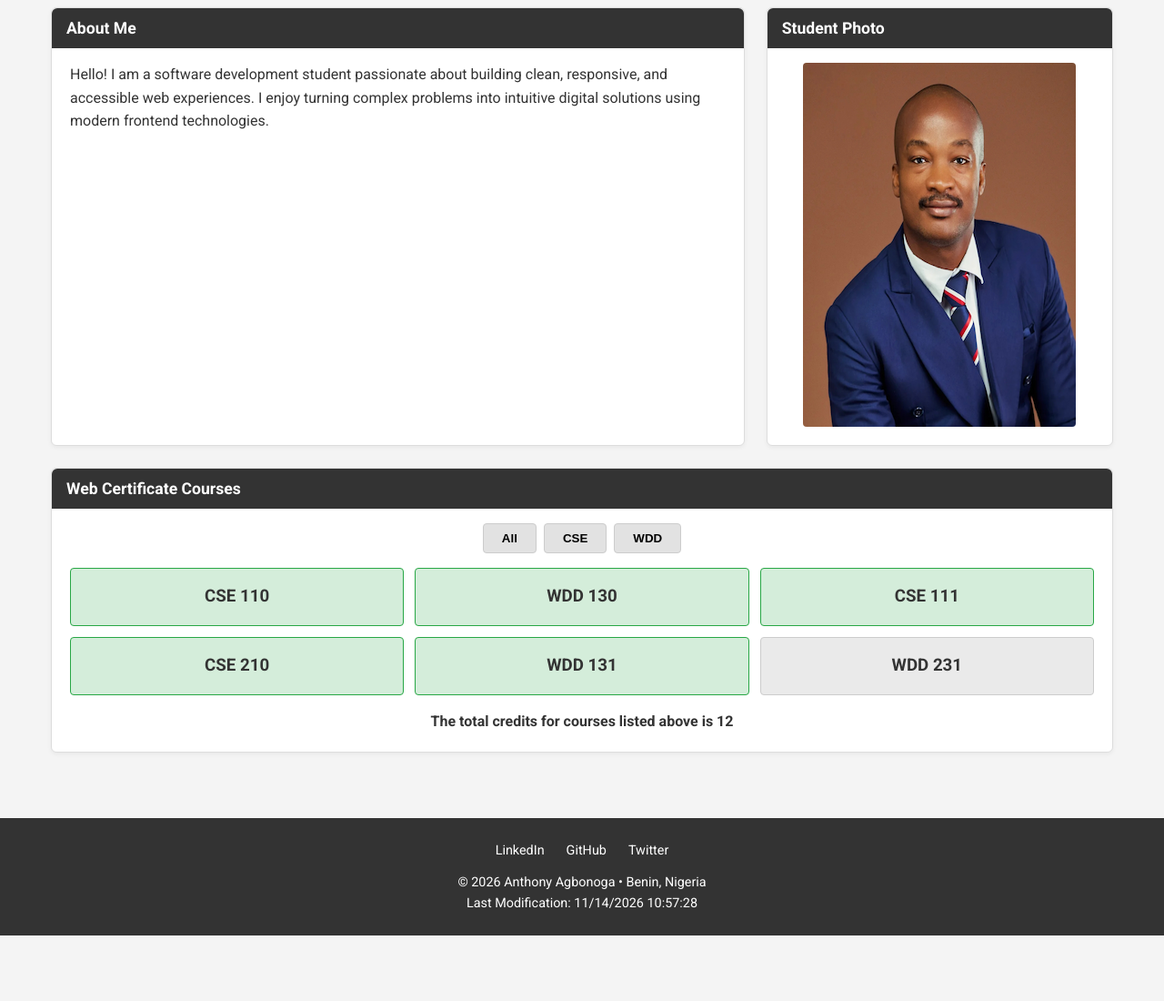
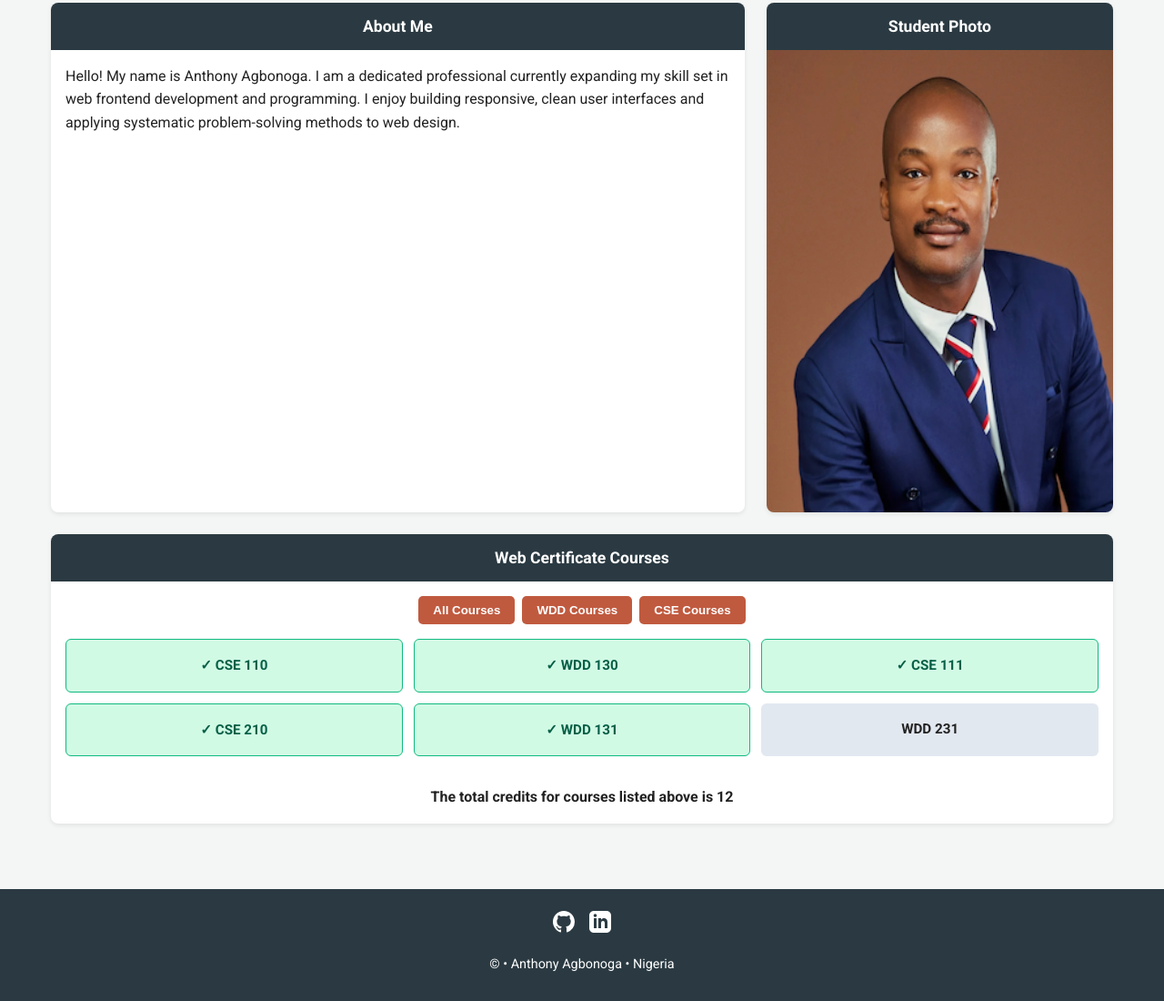
Before and after one commit to toniecee/wdd231, a plain HTML site: page index.html in a window 1280 px wide. Shown: the part 165-1265 px from the top of the page at 91% size. Before the commit the page ends 1193 px from the top, so only its background shows below. Drawn offline with Linux system fonts and the light colour scheme.

Commit message:
complete W01 course home page assignment with responsive layout and dynamic courses

```diff
--- a/index.html
+++ b/index.html
@@ -4,40 +4,29 @@
 <head>
     <meta charset="UTF-8">
     <meta name="viewport" content="width=device-width, initial-scale=1.0">
-    <title>WDD 231 - Course Home Page</title>
-    <meta name="description" content="WDD 231 Course Home Page for Web Frontend Development I">
+    <title>Anthony Agbonoga - WDD 231 - Course Home Page</title>
+    <meta name="description"
+        content="WDD 231 Course Home Page for Anthony Agbonoga, showcasing web development certificate courses, profile information, and project links.">
     <meta name="author" content="Anthony Agbonoga">
 
-    <!-- Open Graph Meta Tags -->
-    <meta property="og:title" content="WDD 231 - Course Home Page - Anthony Agbonoga">
-    <meta property="og:description"
-        content="Explore Anthony Agbonoga's WDD 231 Course Home Page, featuring student profile details, web certificate courses, and interactive JavaScript projects.">
-    <meta property="og:image" content="https://toniecee.github.io/wdd231/images/profile.webp">
-    <meta property="og:url" content="https://toniecee.github.io/wdd231/">
-    <meta property="og:type" content="website">
-
-    <!-- Google Fonts -->
     <link rel="preconnect" href="https://fonts.googleapis.com">
     <link rel="preconnect" href="https://fonts.gstatic.com" crossorigin>
-    <link href="https://fonts.googleapis.com/css2?family=Roboto:wght@400;700&display=swap" rel="stylesheet">
+    <link href="https://fonts.googleapis.com/css2?family=Roboto:wght@300;400;700&display=swap" rel="stylesheet">
 
-    <!-- CSS Stylesheets -->
     <link rel="stylesheet" href="styles/small.css">
-    <link rel="stylesheet" href="styles/larger.css" media="screen and (min-width: 32.5rem)">
+    <link rel="stylesheet" href="styles/larger.css">
 
-    <!-- JavaScript Files with defer -->
     <script src="scripts/navigation.js" defer></script>
-    <script src="scripts/date.js" defer></script>
+    <script src="scripts/getdates.js" defer></script>
     <script src="scripts/course.js" defer></script>
-
-    <!-- Favicon-->
-    <link rel="icon" href="favicon.ico">
 </head>
 
 <body>
     <header>
         <div class="logo-box">
-            <img src="images/logo.svg" alt="Site Logo" width="40" height="40">
+            <svg class="site-logo" viewBox="0 0 24 24" width="32" height="32" aria-hidden="true">
+                <path fill="#ffffff" d="M12 2L2 7l10 5 10-5-10-5zM2 17l10 5 10-5M2 12l10 5 10-5" />
+            </svg>
             <span class="site-title">Anthony Agbonoga</span>
         </div>
         <button id="menu" aria-label="Toggle Navigation Menu"></button>
@@ -53,39 +42,51 @@
     <main>
         <h1>Home</h1>
 
-        <div class="content-grid">
-            <section class="card">
+        <div class="hero-grid">
+            <section class="card about-me">
                 <h2>About Me</h2>
-                <p>Hello! I am a software development student passionate about building clean, responsive, and
-                    accessible web experiences. I enjoy turning complex problems into intuitive digital solutions using
-                    modern frontend technologies.</p>
+                <p>Hello! My name is Anthony Agbonoga. I am a dedicated professional currently expanding my skill set in
+                    web frontend development and programming. I enjoy building responsive, clean user interfaces and
+                    applying systematic problem-solving methods to web design.</p>
             </section>
 
-            <section class="card profile-card">
+            <section class="card student-photo-card">
                 <h2>Student Photo</h2>
-                <img src="images/profile.webp" alt="Student Profile Photo" loading="lazy" width="300" height="400">
+                <div class="photo-placeholder">
+                    <img src="images/profile.webp" alt="Anthony Agbonoga Profile Photo" loading="lazy">
+                </div>
             </section>
         </div>
 
-        <section class="card courses-section">
+        <section class="card certificate-card">
             <h2>Web Certificate Courses</h2>
             <div class="filter-buttons">
-                <button id="allBtn">All</button>
-                <button id="cseBtn">CSE</button>
-                <button id="wddBtn">WDD</button>
+                <button id="all-btn">All Courses</button>
+                <button id="wdd-btn">WDD Courses</button>
+                <button id="cse-btn">CSE Courses</button>
             </div>
-            <div id="courseList" class="course-grid"></div>
-            <p id="totalCredits" class="credits-text"></p>
+
+            <div id="courses-container" class="courses-grid"></div>
+            <p id="total-credits" class="credits-text"></p>
         </section>
     </main>
 
     <footer>
-        <div class="social-links">
-            <a href="https://linkedin.com" target="_blank" aria-label="LinkedIn">LinkedIn</a>
-            <a href="https://github.com" target="_blank" aria-label="GitHub">GitHub</a>
-            <a href="https://twitter.com" target="_blank" aria-label="Twitter">Twitter</a>
+        <div class="social-icons">
+            <a href="https://github.com" target="_blank" aria-label="GitHub">
+                <svg viewBox="0 0 24 24" width="24" height="24">
+                    <path fill="currentColor"
+                        d="M12 0C5.37 0 0 5.37 0 12c0 5.31 3.435 9.795 8.205 11.385.6.105.825-.255.825-.57 0-.285-.015-1.23-.015-2.235-3.015.555-3.795-.735-4.035-1.41-.135-.345-.72-1.41-1.23-1.695-.42-.225-1.02-.78-.015-.795.945-.015 1.62.87 1.845 1.23 1.08 1.815 2.805 1.305 3.495.99.105-.78.42-1.305.765-1.605-2.67-.3-5.46-1.335-5.46-5.925 0-1.305.465-2.385 1.23-3.225-.12-.3-.54-1.53.12-3.18 0 0 1.005-.315 3.3 1.23.96-.27 1.98-.405 3-.405s2.04.135 3 .405c2.295-1.56 3.3-1.23 3.3-1.23.66 1.65.24 2.88.12 3.18.765.84 1.23 1.905 1.23 3.225 0 4.605-2.805 5.625-5.475 5.925.435.375.81 1.095.81 2.22 0 1.605-.015 2.895-.015 3.3 0 .315.225.69.825.57A12.02 12.02 0 0024 12c0-6.63-5.37-12-12-12z" />
+                </svg>
+            </a>
+            <a href="https://linkedin.com" target="_blank" aria-label="LinkedIn">
+                <svg viewBox="0 0 24 24" width="24" height="24">
+                    <path fill="currentColor"
+                        d="M19 0h-14c-2.761 0-5 2.239-5 5v14c0 2.761 2.239 5 5 5h14c2.762 0 5-2.239 5-5v-14c0-2.761-2.238-5-5-5zm-11 19h-3v-11h3v11zm-1.5-12.268c-.966 0-1.75-.79-1.75-1.764s.784-1.764 1.75-1.764 1.75.79 1.75 1.764-.783 1.764-1.75 1.764zm13.5 12.268h-3v-5.604c0-3.368-4-3.113-4 0v5.604h-3v-11h3v1.765c1.396-2.586 7-2.777 7 2.476v6.759z" />
+                </svg>
+            </a>
         </div>
-        <p>&copy; <span id="currentyear"></span> Anthony Agbonoga • Benin, Nigeria</p>
+        <p>&copy; <span id="currentyear"></span> • Anthony Agbonoga • Nigeria</p>
         <p id="lastModified"></p>
     </footer>
 </body>
--- a/scripts/course.js
+++ b/scripts/course.js
@@ -5,10 +5,8 @@ const courses = [
         title: 'Introduction to Programming',
         credits: 2,
         certificate: 'Web and Computer Programming',
-        description: 'This course will introduce students to programming. It will introduce the building blocks of programming languages (variables, decisions, calculations, loops, array, and input/output) and use them to solve problems.',
-        technology: [
-            'Python'
-        ],
+        description: 'This will introduce students to programming.',
+        technology: [ 'Python' ],
         completed: true
     },
     {
@@ -17,11 +15,8 @@ const courses = [
         title: 'Web Fundamentals',
         credits: 2,
         certificate: 'Web and Computer Programming',
-        description: 'This course introduces students to the World Wide Web and to careers in web site design and development. The course is hands on with students actually participating in simple web designs and programming. It is anticipated that students who complete this course will understand the fields of web design and development and will have a good idea if they want to pursue this degree as a major.',
-        technology: [
-            'HTML',
-            'CSS'
-        ],
+        description: 'This course introduces students to the World Wide Web.',
+        technology: [ 'HTML', 'CSS' ],
         completed: true
     },
     {
@@ -30,10 +25,8 @@ const courses = [
         title: 'Programming with Functions',
         credits: 2,
         certificate: 'Web and Computer Programming',
-        description: 'CSE 111 students become more organized, efficient, and powerful computer programmers by learning to research and call functions written by others; to write, call , debug, and test their own functions; and to handle errors within functions. CSE 111 students write programs with functions to solve problems in many disciplines, including business, physical science, human performance, and humanities.',
-        technology: [
-            'Python'
-        ],
+        description: 'CSE 111 students spend more time with functions.',
+        technology: [ 'Python' ],
         completed: true
     },
     {
@@ -42,10 +35,8 @@ const courses = [
         title: 'Programming with Classes',
         credits: 2,
         certificate: 'Web and Computer Programming',
-        description: 'This course will introduce the notion of classes and objects. It will present encapsulation at a conceptual level. It will also work with inheritance and polymorphism.',
-        technology: [
-            'C#'
-        ],
+        description: 'This course will introduce the concepts of object-oriented programming.',
+        technology: [ 'C#' ],
         completed: true
     },
     {
@@ -54,65 +45,48 @@ const courses = [
         title: 'Dynamic Web Fundamentals',
         credits: 2,
         certificate: 'Web and Computer Programming',
-        description: 'This course builds on prior experience in Web Fundamentals and programming. Students will learn to create dynamic websites that use JavaScript to respond to events, update content, and create responsive user experiences.',
-        technology: [
-            'HTML',
-            'CSS',
-            'JavaScript'
-        ],
+        description: 'This course builds on prior Web Fundamentals knowledge.',
+        technology: [ 'HTML', 'CSS', 'JavaScript' ],
         completed: true
     },
     {
         subject: 'WDD',
         number: 231,
-        title: 'Frontend Web Development I',
+        title: 'Web Frontend Development I',
         credits: 2,
         certificate: 'Web and Computer Programming',
-        description: 'This course builds on prior experience with Dynamic Web Fundamentals and programming. Students will focus on user experience, accessibility, compliance, performance optimization, and basic API usage.',
-        technology: [
-            'HTML',
-            'CSS',
-            'JavaScript'
-        ],
+        description: 'This course builds on prior web development skills.',
+        technology: [ 'HTML', 'CSS', 'JavaScript' ],
         completed: false
     }
-]
+];
 
-const courseListContainer = document.querySelector('#courseList');
-const totalCreditsContainer = document.querySelector('#totalCredits');
+const coursesContainer = document.querySelector('#courses-container');
+const totalCreditsEl = document.querySelector('#total-credits');
+const allBtn = document.querySelector('#all-btn');
+const wddBtn = document.querySelector('#wdd-btn');
+const cseBtn = document.querySelector('#cse-btn');
 
 function displayCourses(filteredCourses) {
-    courseListContainer.innerHTML = '';
-
+    coursesContainer.innerHTML = '';
     filteredCourses.forEach(course => {
         const card = document.createElement('div');
         card.classList.add('course-card');
         if (course.completed) {
             card.classList.add('completed');
+            card.innerHTML = `✓ ${course.subject} ${course.number}`;
+        } else {
+            card.textContent = `${course.subject} ${course.number}`;
         }
-        card.innerHTML = `<h3>${course.subject} ${course.number}</h3>`;
-        courseListContainer.appendChild(card);
+        coursesContainer.appendChild(card);
     });
 
-    // Calculate total credits using reduce() based on displayed courses
     const totalCredits = filteredCourses.reduce((sum, course) => sum + course.credits, 0);
-    totalCreditsContainer.textContent = `The total credits for courses listed above is ${totalCredits}`;
+    totalCreditsEl.textContent = `The total credits for courses listed above is ${totalCredits}`;
 }
 
-// Event Listeners for Filter Buttons
-document.querySelector('#allBtn').addEventListener('click', () => {
-    displayCourses(courses);
-});
+allBtn.addEventListener('click', () => displayCourses(courses));
+wddBtn.addEventListener('click', () => displayCourses(courses.filter(c => c.subject === 'WDD')));
+cseBtn.addEventListener('click', () => displayCourses(courses.filter(c => c.subject === 'CSE')));
 
-document.querySelector('#cseBtn').addEventListener('click', () => {
-    const cseCourses = courses.filter(course => course.subject === 'CSE');
-    displayCourses(cseCourses);
-});
-
-document.querySelector('#wddBtn').addEventListener('click', () => {
-    const wddCourses = courses.filter(course => course.subject === 'WDD');
-    displayCourses(wddCourses);
-});
-
-// Initial load: Display all courses by default
 displayCourses(courses);
--- a/scripts/date.js
+++ b/scripts/date.js
@@ -1,8 +1,7 @@
-// Set current year in footer
 const currentYearSpan = document.querySelector('#currentyear');
+const lastModifiedParagraph = document.querySelector('#lastModified');
+
 const today = new Date();
 currentYearSpan.textContent = today.getFullYear();
 
-// Set last modified date in footer
-const lastModifiedParagraph = document.querySelector('#lastModified');
-lastModifiedParagraph.textContent = `Last Modification: ${document.lastModified}`;
+lastModifiedParagraph.innerHTML = `Last Modification: <span class="highlight">${document.lastModified}</span>`;
--- a/styles/larger.css
+++ b/styles/larger.css
@@ -1,4 +1,4 @@
-@media screen and (min-width: 32.5rem) {
+@media (min-width: 768px) {
     #menu {
         display: none;
     }
@@ -8,25 +8,27 @@
         display: block;
         width: auto;
         background: transparent;
+        box-shadow: none;
     }
 
     .navigation {
         display: flex;
-        gap: 1rem;
+        gap: 1.5rem;
     }
 
     .navigation li a {
         padding: 0.5rem 1rem;
+        border-bottom: none;
         border-radius: 4px;
     }
 
-    .content-grid {
+    .hero-grid {
         display: grid;
         grid-template-columns: 2fr 1fr;
         gap: 1.5rem;
     }
 
-    .course-grid {
+    .courses-grid {
         grid-template-columns: repeat(3, 1fr);
     }
 }
--- a/styles/small.css
+++ b/styles/small.css
@@ -1,12 +1,10 @@
 :root {
-    --primary-color: #333;
-    --secondary-color: #222;
-    --accent-color: #005a9c;
-    --bg-color: #f4f4f4;
-    --card-bg: #fff;
-    --text-color: #333;
-    --completed-bg: #d4edda;
-    --completed-border: #28a745;
+    --primary-color: #2b3a42;
+    --secondary-color: #3f5e51;
+    --accent-color: #c05a3f;
+    --bg-color: #f4f6f5;
+    --card-bg: #ffffff;
+    --text-color: #222222;
 }
 
 * {
@@ -35,8 +33,12 @@ header {
 .logo-box {
     display: flex;
     align-items: center;
-    gap: 0.75rem;
+    gap: 0.5rem;
+}
+
+.site-title {
     font-weight: 700;
+    font-size: 1.2rem;
 }
 
 #menu {
@@ -60,8 +62,9 @@ nav {
     top: 100%;
     left: 0;
     width: 100%;
-    background-color: var(--secondary-color);
+    background-color: #1a2328;
     display: none;
+    box-shadow: 0 4px 6px rgba(0, 0, 0, 0.2);
     z-index: 10;
 }
 
@@ -79,12 +82,12 @@ nav.open {
     color: #fff;
     text-decoration: none;
     text-align: center;
-    transition: background 0.3s;
+    border-bottom: 1px solid rgba(255, 255, 255, 0.1);
 }
 
 .navigation li a:hover,
 .navigation li a.active {
-    background-color: #005a9c;
+    background-color: var(--secondary-color);
 }
 
 main {
@@ -95,102 +98,111 @@ main {
 
 h1 {
     margin: 1rem 0;
+    font-size: 1.8rem;
 }
 
 .card {
     background-color: var(--card-bg);
-    border: 1px solid #ddd;
-    border-radius: 6px;
-    padding: 1.25rem;
+    border-radius: 8px;
+    box-shadow: 0 2px 5px rgba(0, 0, 0, 0.08);
     margin-bottom: 1.5rem;
-    box-shadow: 0 2px 5px rgba(0, 0, 0, 0.05);
+    overflow: hidden;
 }
 
 .card h2 {
     background-color: var(--primary-color);
     color: #fff;
-    padding: 0.5rem 1rem;
-    margin: -1.25rem -1.25rem 1rem -1.25rem;
-    border-radius: 6px 6px 0 0;
+    padding: 0.75rem 1rem;
     font-size: 1.1rem;
+    text-align: center;
 }
 
-.profile-card img {
-    max-width: 100%;
+.card p {
+    padding: 1rem;
+}
+
+.photo-placeholder img {
+    width: 100%;
     height: auto;
     display: block;
-    margin: 0 auto;
-    border-radius: 4px;
+    object-fit: contain;
 }
 
 .filter-buttons {
     display: flex;
+    justify-content: center;
     gap: 0.5rem;
-    margin-bottom: 1rem;
-    justify-content: center;
+    padding: 1rem 0;
+    flex-wrap: wrap;
 }
 
 .filter-buttons button {
-    padding: 0.5rem 1.25rem;
-    border: 1px solid #ccc;
-    background-color: #e2e2e2;
+    padding: 0.5rem 1rem;
+    border: none;
+    background-color: var(--accent-color);
+    color: white;
+    font-weight: bold;
+    border-radius: 5px;
     cursor: pointer;
-    border-radius: 4px;
-    font-weight: bold;
-    transition: background 0.2s;
 }
 
 .filter-buttons button:hover {
-    background-color: #d0d0d0;
+    background-color: #a34830;
 }
 
-.course-grid {
+.courses-grid {
     display: grid;
     grid-template-columns: 1fr;
     gap: 0.75rem;
+    padding: 0 1rem 1rem 1rem;
 }
 
 .course-card {
-    background-color: #eaeaea;
+    background-color: #e2e8f0;
     padding: 1rem;
-    border-radius: 4px;
     text-align: center;
+    border-radius: 6px;
     font-weight: bold;
-    border: 1px solid #ccc;
+    font-size: 0.95rem;
 }
 
 .course-card.completed {
-    background-color: var(--completed-bg);
-    border-color: var(--completed-border);
+    background-color: #d1fae5;
+    border: 1px solid #10b981;
+    color: #065f46;
 }
 
 .credits-text {
-    margin-top: 1rem;
+    text-align: center;
     font-weight: bold;
-    text-align: center;
+    padding-bottom: 1rem;
 }
 
 footer {
     background-color: var(--primary-color);
-    color: #fff;
+    color: white;
     text-align: center;
-    padding: 1.5rem;
+    padding: 1.5rem 1rem;
     margin-top: 2rem;
+}
+
+.social-icons {
+    display: flex;
+    justify-content: center;
+    gap: 1rem;
+    margin-bottom: 1rem;
+}
+
+.social-icons a {
+    color: white;
+    transition: opacity 0.2s;
+}
+
+.social-icons a:hover {
+    opacity: 0.7;
+}
+
+footer p {
+    margin: 0.3rem 0;
     font-size: 0.9rem;
 }
-
-.social-links {
-    display: flex;
-    justify-content: center;
-    gap: 1.5rem;
-    margin-bottom: 0.75rem;
-}
-
-.social-links a {
-    color: #fff;
-    text-decoration: none;
-}
-
-.social-links a:hover {
-    text-decoration: underline;
-}
--- /dev/null
+++ b/week3/styles/modules.css
@@ -0,0 +1,95 @@
+* {
+  margin: 0;
+  padding: 0;
+  box-sizing: border-box;
+}
+
+body {
+  font-family: Arial, sans-serif;
+  background-color: #f0f0f0;
+}
+
+main {
+  padding: 1rem;
+  background-color: #fff;
+  color: #333;
+  width: fit-content;
+  margin: 1rem auto;
+  border: 1px solid rgb(0 0 0 / 10%);
+  border-radius: 10px;
+}
+
+h1 {
+  font-size: 1.5rem;
+  color: #000;
+}
+
+h2 {
+  font-size: 1.2rem;
+  color: #555;
+}
+
+h1,
+h2 {
+  text-align: center;;
+  margin-bottom: 1.1rem;
+}
+
+form p {
+  margin: .5rem;
+  font-weight: bold;
+}
+
+#enrollment {
+  padding: 1rem 1rem 0 1rem;
+  border: 1px solid rgb(0 0 0 / 10%);
+  border-radius: 10px;
+  background-color: #bed;
+  text-align: center;
+}
+
+select {
+  padding: 0.5em;
+  border: 1px solid #ccc;
+  width: 3rem;
+}
+
+button {
+  display: block;
+  margin: 1rem auto;
+  padding: 0.6em 1em;
+  border: none;
+  border-radius: 5px;
+  background-color: #0078d4;
+  color: white;
+  cursor: pointer;
+}
+
+button:hover {
+  background-color: #005fa3;
+}
+
+table {
+  margin-top: 2rem;
+  width: 100%;
+  border-collapse: collapse;
+  background-color: white;
+  box-shadow: 0 2px 6px rgb(0 0 0 / 5%);
+}
+
+th,
+td {
+  padding: 0.75rem;
+  text-align: center;
+  border-bottom: 1px solid #ddd;
+}
+
+th {
+  background-color: #000;
+  color: white;
+  font-weight: bold;
+}
+
+tr:hover {
+  background-color: #bbb;
+}
```
Also changed, not shown: scripts/weather.js (added, +43 -0 lines), weather.html (added, +28 -0 lines), week3/modules.html (added, +40 -0 lines), week3/scripts/course.mjs (added, +35 -0 lines), week3/scripts/modules.mjs (added, +19 -0 lines), week3/scripts/output.mjs (added, +14 -0 lines), week3/scripts/sections.mjs (added, +9 -0 lines).
